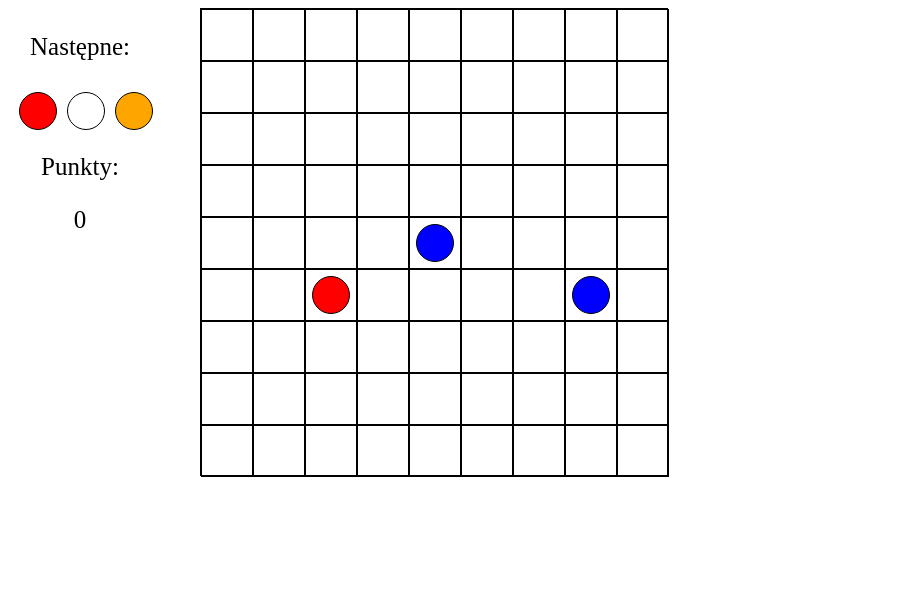
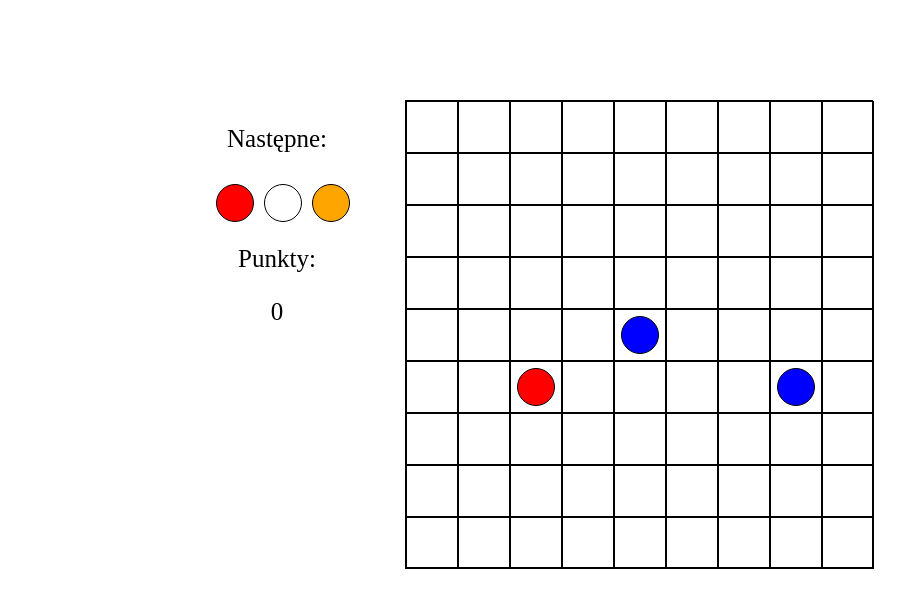
Before and after one commit to JanKozub/Kulki, a website built with webpack: page src/index.html in a window 1280 px wide. Shown: the whole page, without its empty margins (0-918 px from the left). Built offline with nearby package versions, Linux system fonts and the light colour scheme.

Commit message:
-layout update

```diff
--- a/src/index.html
+++ b/src/index.html
@@ -6,6 +6,7 @@
     <link rel="stylesheet" href="styles.css">
 </head>
 <body>
+<div id="container">
     <div id="next-balls-container">
         <p>Następne:</p>
         <div id="next-balls"></div>
@@ -13,6 +14,7 @@
         <p id="points">0</p>
     </div>
     <div id="main"></div>
+</div>
 <script type="module" src="./../dist/Game.bundle.js"></script>
 </body>
 </html>
--- a/src/styles.css
+++ b/src/styles.css
@@ -1,9 +1,16 @@
+#container {
+    position: absolute;
+    top: 100px;
+    right: calc(50% - 33px);
+}
+
 #main {
     width: 466px;
     height: 466px;
-    position: absolute;
+    position: relative;
     left: 200px;
     border: 1px solid black;
+    border-bottom-width: 2px;
 }
 
 .square {
```
Lines whose indentation alone changed are shown as unchanged.
